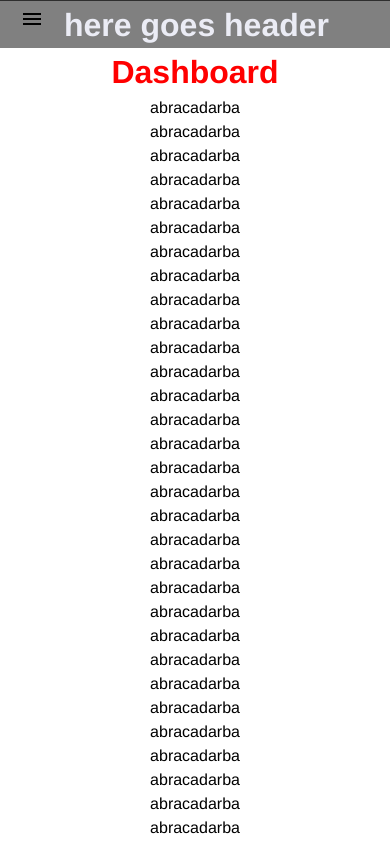
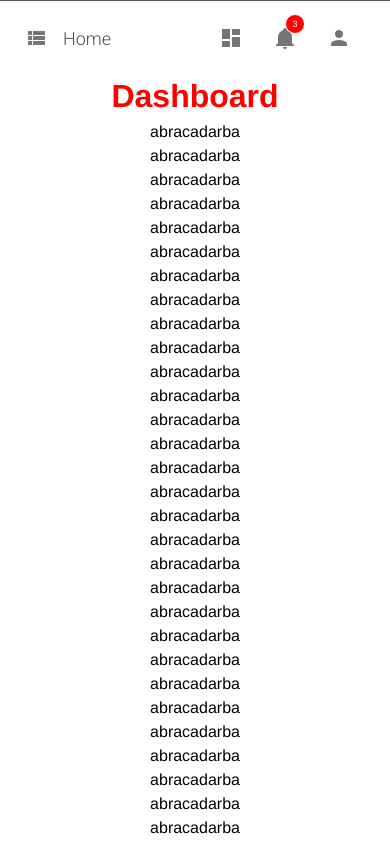
Before and after one commit to arpiMkhitaryan13/routing, a Vue app: page / in a window 390 px wide. Shown: the top 843 px of the page. Built offline with nearby package versions, Linux system fonts and the light colour scheme.

Commit message:
added new responsive header component + small fixes

```diff
--- a/src/App.vue
+++ b/src/App.vue
@@ -1,22 +1,7 @@
 <template>
   <v-app>
     <div id="app">
-      <div class="header">
-        <div class="hamburgerManu"
-             :class="{ 'active' : isBurgerActive }"
-             @click="burgerToggle">
-          <v-btn
-            v-on="on"
-            depressed
-            color="transparent"
-          >
-            <svg xmlns="http://www.w3.org/2000/svg" version="1.1" width="24" height="24" viewBox="0 0 24 24">
-              <path fill="#000000" d="M3,6H21V8H3V6M3,11H21V13H3V11M3,16H21V18H3V16Z"/>
-            </svg>
-          </v-btn>
-        </div>
-        <h1>here goes header</h1>
-      </div>
+      <Header @burgerToggle="burgerToggle"/>
       <div class="sidebar">
         <div class="sidebar-backdrop" @click="closeSidebarPanel" v-if="isBurgerActive"></div>
         <transition name="slide">
@@ -30,8 +15,10 @@
         <Sidebar/>
       </div>
       <div class="content">
+      </div>
+      <transition name="fade">
         <router-view/>
-      </div>
+      </transition>
       <div class="footer">
         <footer class="v-footer v-footer--absolute theme--light" id="core-footer" style="height: 82px;">
           <div class="footer-items">
@@ -78,19 +65,20 @@
           </div>
         </footer>
       </div>
-
-
     </div>
   </v-app>
 </template>
 
 <script>
     import Sidebar from "./components/Sidebar";
+    import Header from "./components/Header";
+
     export default {
-        components:{Sidebar},
+        components: {Sidebar, Header},
         data() {
             return {
                 isBurgerActive: false,
+                on: null,
                 items: [
                     {title: 'Home', link: '/'},
                     {title: 'Creative Tim', link: 'https://www.creative-tim.com'},
@@ -99,11 +87,11 @@
                 ],
             }
         },
-        methods:{
-            burgerToggle(){
+        methods: {
+            burgerToggle() {
                 this.isBurgerActive = !this.isBurgerActive;
             },
-            closeSidebarPanel(){
+            closeSidebarPanel() {
                 this.isBurgerActive = false;
             }
 
@@ -120,17 +108,18 @@
     border-top: .5px solid #080808ad;
   }
 
-  @mixin  sidebar {
+  @mixin sidebar {
     position: fixed;
     height: 100%;
     width: 260px;
     display: flex;
-    padding: 15px;
+    padding: 10px;
     flex-direction: column;
     overflow: auto;
     align-items: start;
     background-image: linear-gradient(rgba(27, 27, 27, 0.74), rgba(27, 27, 27, 0.74)), url(https://demos.creative-tim.com/vue-material-dashboard/img/sidebar-2.32103624.jpg);
     background-position: center center;
+    background-size: cover;
   }
 
   * {
@@ -140,6 +129,10 @@
 
   body {
     overflow: hidden;
+  }
+  ::-webkit-scrollbar {
+    width: 0;
+    background: transparent; /* make scrollbar transparent */
   }
 
   #app {
@@ -154,21 +147,40 @@
     @include sidebar;
     transition: .5s;
     transform: translateX(0);
+
+  }
+
+  .hamburgerManu{
+    >i {
+      height: 100% !important;
+    }
   }
 
 
-.sidebarWrapper{
+  .sidebarWrapper {
     text-align: start;
+    width: 100%;
+    padding: 10px 0;
 
     > :nth-child(n+2) {
-    margin: 2.5em 15px 0 15px;
+      margin: 10px 15px;
+      padding: 10px 10px;
+      border-radius: 4px;
     }
+    .sidebarItem:hover {
+      background-color: rgba(119, 119, 119, 0.76);
+    }
+
+
     .routesWrapper {
       display: flex;
       align-items: center;
 
       p {
         margin-bottom: 0;
+        font-family: Roboto, sans-serif;
+        font-weight: 400;
+        font-size: 18px;
       }
     }
 
@@ -201,9 +213,9 @@
     hr {
       margin: 15px auto 0 !important;
       width: calc(100% - 5px);
+      padding: 0;
     }
   }
-
 
 
   #core-footer {
@@ -228,7 +240,7 @@
     top: 0;
     display: flex;
     justify-content: flex-start;
-    background: grey;
+/*background-color: grey;*/
     height: 3em;
 
   }
@@ -257,11 +269,11 @@
     .hamburgerManu {
       display: block;
     }
-    .nav{
+    .nav {
       transform: translateX(-260px);
     }
 
-    #core-footer{
+    #core-footer {
       left: 0;
       width: 100%;
     }
@@ -276,9 +288,9 @@
       display: none;
     }
   }
+
   .slide-enter-active,
-  .slide-leave-active
-  {
+  .slide-leave-active {
     transition: transform 0.2s ease;
   }
 
@@ -289,7 +301,7 @@
   }
 
   .sidebar-backdrop {
-    background-color: rgba(0,0,0,.5);
+    background-color: rgba(0, 0, 0, .5);
     width: 100vw;
     height: 100vh;
     position: fixed;
@@ -303,4 +315,17 @@
     background-size: cover;
     z-index: 999;
   }
+
+  .fade-enter-active, .fade-leave-active {
+    transition-property: opacity;
+    transition-duration: .25s;
+  }
+
+  .fade-enter-active {
+    transition-delay: .25s;
+  }
+
+  .fade-enter, .fade-leave-active {
+    opacity: 0
+  }
 </style>
--- /dev/null
+++ b/src/components/Header.vue
@@ -0,0 +1,162 @@
+<template>
+  <div class="header">
+    <div class="routerName">
+      <div class="hamburgerManu"
+           @click="burgerToggle">
+        <v-icon class="mdi mdi-view-list theme--light"></v-icon>
+      </div>
+      <p>{{ $route.name }}</p>
+    </div>
+    <div class="iconsWrapper">
+      <div class="searchInput">
+          <input placeholder="Search... "
+            @click="changeAnimationClass"
+            @blur="onBlurSearchInput">
+
+        <div class="divider">
+          <div class="dividerAfter" :class="{'active': animationToggle }"></div>
+        </div>
+      </div>
+      <div>
+        <v-icon
+          class="v-icon mdi mdi-view-dashboard theme--light tertiary--text"
+        />
+        <router-link to="/dashboard">
+        </router-link>
+      </div>
+      <div class="notification">
+        <v-icon class="v-icon mdi mdi-bell theme--light"/>
+        <router-link to="/notifications">
+        </router-link>
+        <span>3</span>
+      </div>
+      <div>
+        <v-icon class="v-icon mdi mdi-account theme--light"/>
+        <router-link to="/profile">
+        </router-link>
+      </div>
+    </div>
+
+  </div>
+</template>
+
+<script>
+    export default {
+        name: "Header",
+        data() {
+            return {
+                animationToggle: false,
+            }
+        },
+        methods: {
+            burgerToggle() {
+                this.$emit('burgerToggle');
+            },
+            changeAnimationClass() {
+              this.animationToggle = !this.animationToggle;
+            },
+            onBlurSearchInput(){
+                this.animationToggle = false;
+            }
+        }
+    }
+</script>
+
+<style scoped lang="scss">
+  .header {
+    display: flex;
+    justify-content: space-between;
+    padding: 15px 24px;
+    min-height: 75px;
+  }
+
+  .routerName {
+    display: flex;
+    align-items: center;
+
+    p {
+      font-size: 18px;
+      color: rgb(73, 80, 87);
+      font-family: Roboto, sans-serif;
+      margin-bottom: 0;
+      font-weight: 300;
+      @media (max-width: 1140px) {
+        padding: 0 15px;
+      }
+    }
+  }
+
+  .iconsWrapper {
+    display: flex;
+    align-items: center;
+
+    .searchInput {
+      padding: 8px 0;
+      width: 159px;
+
+      input {
+        outline: none !important;
+        width: 100%;
+        color: #42b983;
+
+      }
+
+      .divider {
+        border: .5px solid #d2d2d2;
+        position: relative;
+
+        .dividerAfter {
+          content: '';
+          position: absolute;
+          width: 100%;
+          height: 1px;
+          left: 0;
+          transform: scaleX(0);
+          transition: .5s;
+          border-bottom: .5px solid #9c27b0;
+        }
+        .active {
+          transform: scaleX(1);
+        }
+
+      }
+    }
+
+    i {
+      padding: 10px 15px;
+      display: flex;
+      min-height: 48px;
+      align-items: center;
+      border-radius: 3px;
+      @media (max-width: 300px) {
+        font-size: 3vw;
+        padding: 5px 10px;
+      }
+    }
+  }
+
+  .notification {
+    position: relative;
+
+    span {
+      position: absolute;
+      top: 0;
+      padding: 4px 6px;
+      border-radius: 100%;
+      background-color: red;
+      color: white;
+      border: 1px solid #fff !important;
+      font-size: 9px;
+      height: 20px;
+      line-height: normal;
+      width: 20px;
+      font-weight: 400;
+    }
+  }
+  @media (max-width: 1010px) {
+    .searchInput {
+      display: none;
+    }
+  }
+
+</style>
--- a/src/components/Sidebar.vue
+++ b/src/components/Sidebar.vue
@@ -10,10 +10,10 @@
           </div>
         </div>
       </router-link>
-      <p class="v-list__tile__title title">Vuetify MD</p>
+      <p >Vuetify MD</p>
     </div>
     <hr class="v-divider theme--dark">
-    <div role="listitem">
+    <div class="sidebarItem">
       <v-icon
         class="v-icon mdi mdi-view-dashboard theme--light tertiary--text"
         color="white"
@@ -22,25 +22,25 @@
         Dashboard
       </router-link>
     </div>
-    <div>
+    <div class="sidebarItem">
       <v-icon class="v-icon mdi mdi-account theme--dark" color="white"/>
       <router-link to="/profile">
         User Profile
       </router-link>
     </div>
-    <div>
+    <div class="sidebarItem">
       <v-icon class="v-icon mdi mdi-clipboard-outline theme--dark" color="white"/>
       <router-link to="/table">
         Table
       </router-link>
     </div>
-    <div>
+    <div class="sidebarItem">
       <v-icon class="v-icon mdi mdi-format-font theme--dark" color="white"/>
       <router-link to="/typography">
         Typography
       </router-link>
     </div>
-    <div>
+    <div class="sidebarItem">
       <v-icon class="v-icon mdi mdi-bell theme--dark" color="white"/>
       <router-link to="/notifications">
         Notifications
--- a/src/router.js
+++ b/src/router.js
@@ -14,32 +14,32 @@ export default new Router({
   routes: [
     {
       path: '/',
-      name: 'home',
+      name: 'Home',
       component: Dashboard
     },
     {
       path: '/dashboard',
-      name: 'dashboard',
+      name: 'Dashboard',
       component: Dashboard
     },
     {
       path: '/profile',
-      name: 'profile',
+      name: 'Profile',
       component: Profile
     },
     {
       path: '/table',
-      name: 'table',
+      name: 'Table',
       component: Table
     },
     {
       path: '/typography',
-      name: 'typography',
+      name: 'Typography',
       component: Typography
     },
     {
       path: '/notifications',
-      name: 'notifications',
+      name: 'Notifications',
       component: Notifications
     },
   ]
```
Lines whose indentation alone changed are shown as unchanged.
